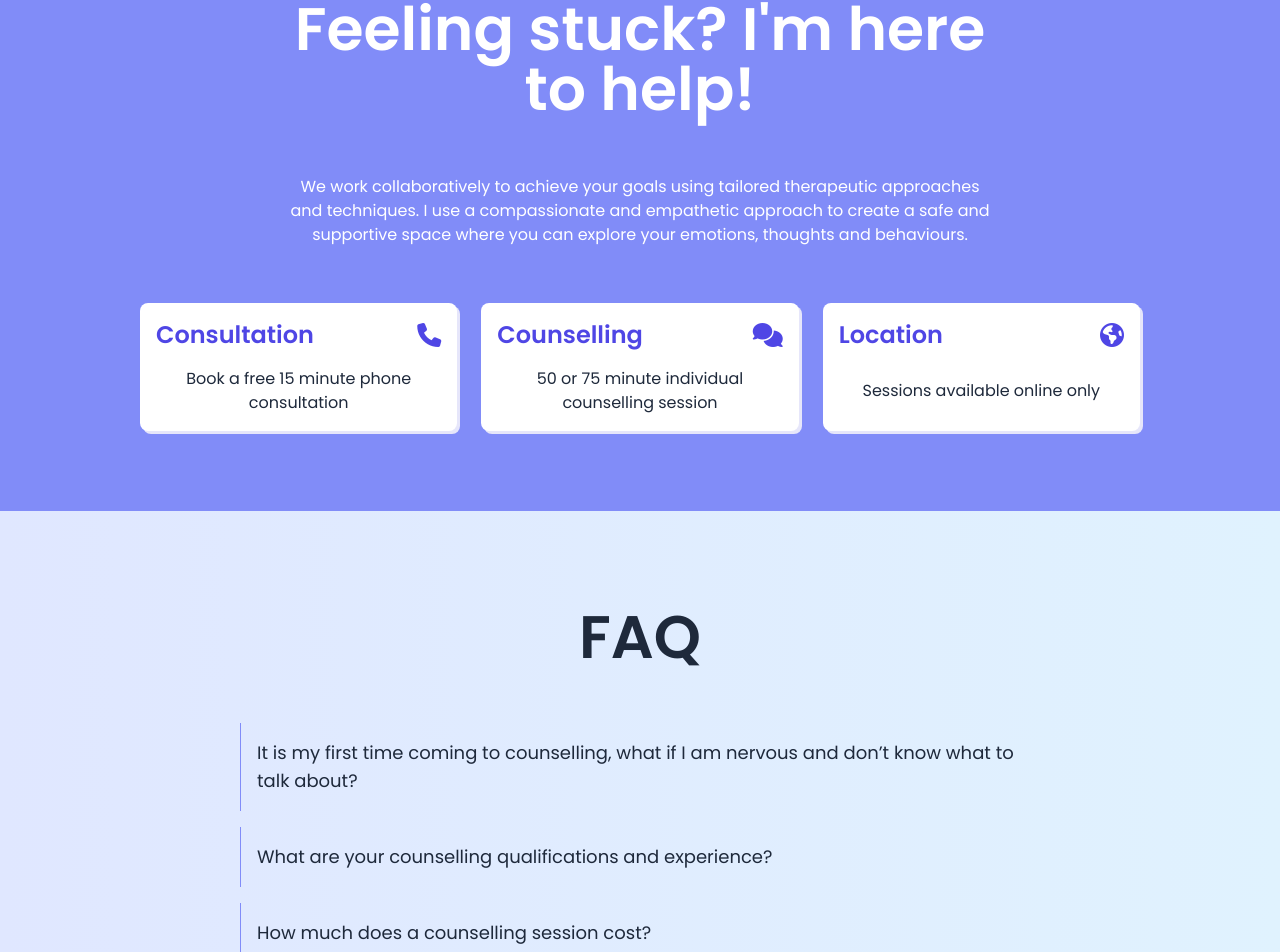
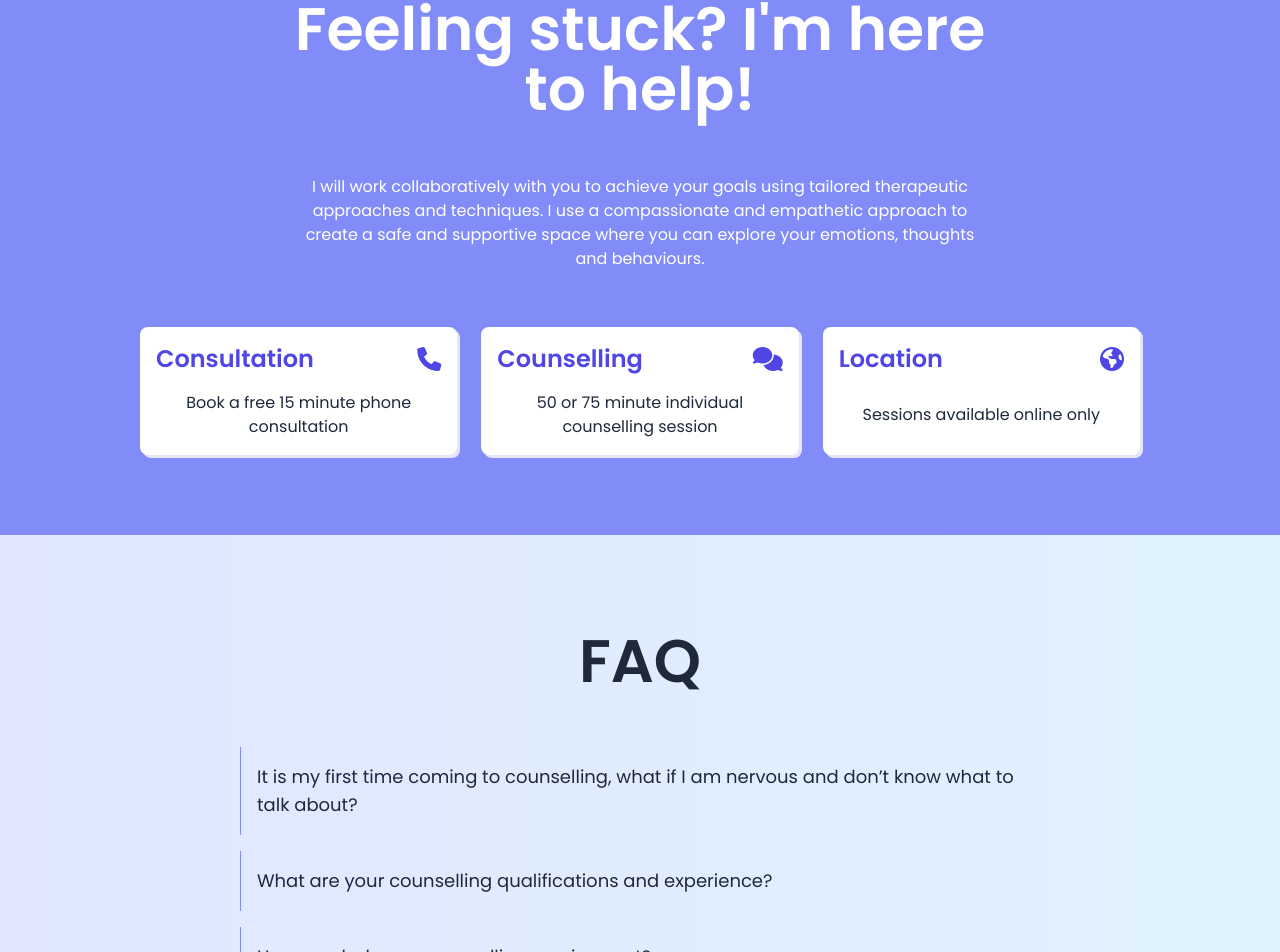
Before and after one commit to jamezmca/rebecca-v2, a SvelteKit app: page / in a window 1280 px wide. Shown: the part 1840-2792 px from the top of the page. Built offline with nearby package versions, Linux system fonts and the light colour scheme.

Commit message:
Update +page.svelte

```diff
--- a/src/routes/+page.svelte
+++ b/src/routes/+page.svelte
@@ -270,10 +270,11 @@
         <p
             class="text-sm sm:text-base max-w-[700px] mx-auto w-full text-center"
         >
-            We work collaboratively to achieve your goals using tailored
-            therapeutic approaches and techniques. I use a compassionate and
-            empathetic approach to create a safe and supportive space where you
-            can explore your emotions, thoughts and behaviours.
+            I will work collaboratively with you to achieve your goals using
+            tailored therapeutic approaches and techniques. I use a
+            compassionate and empathetic approach to create a safe and
+            supportive space where you can explore your emotions, thoughts and
+            behaviours.
         </p>
         <div
             class="flex flex-col sm:flex-row gap-4 sm:gap-6 max-w-[1000px] mx-auto w-full"
```
